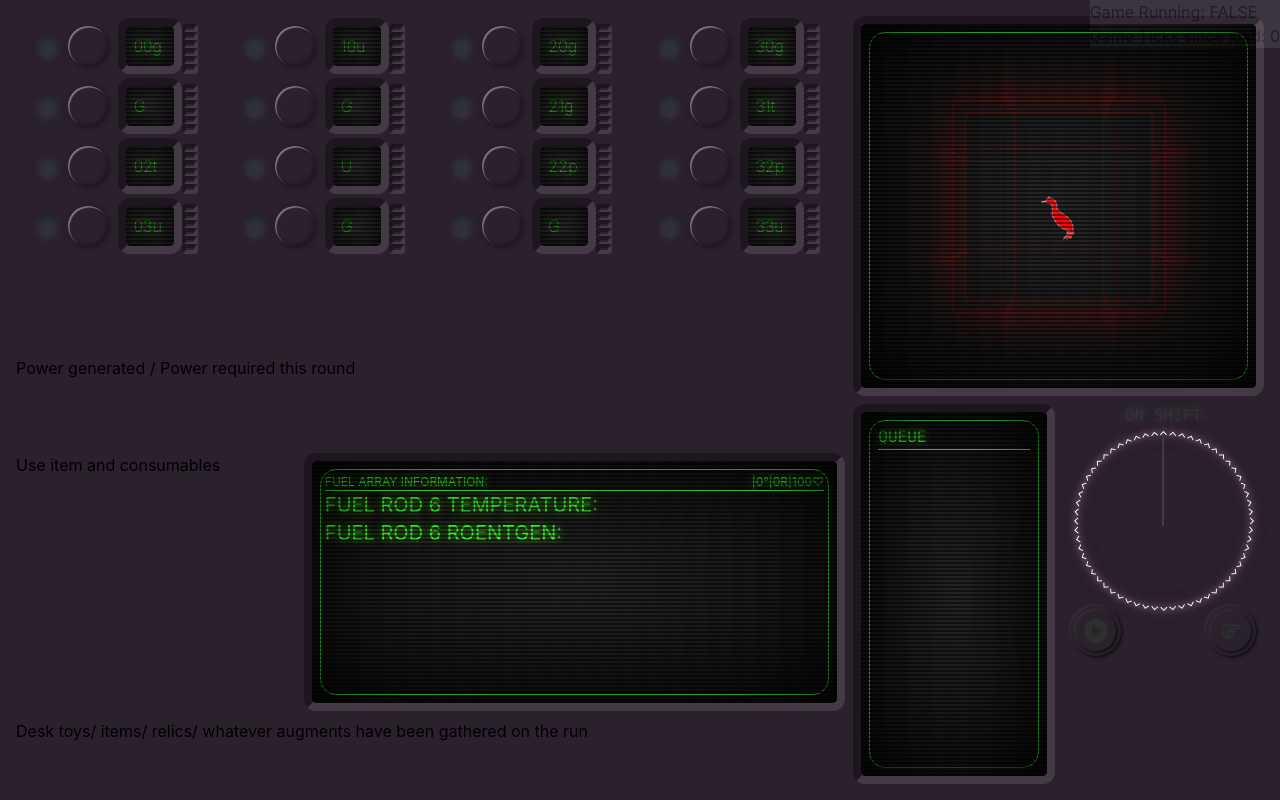
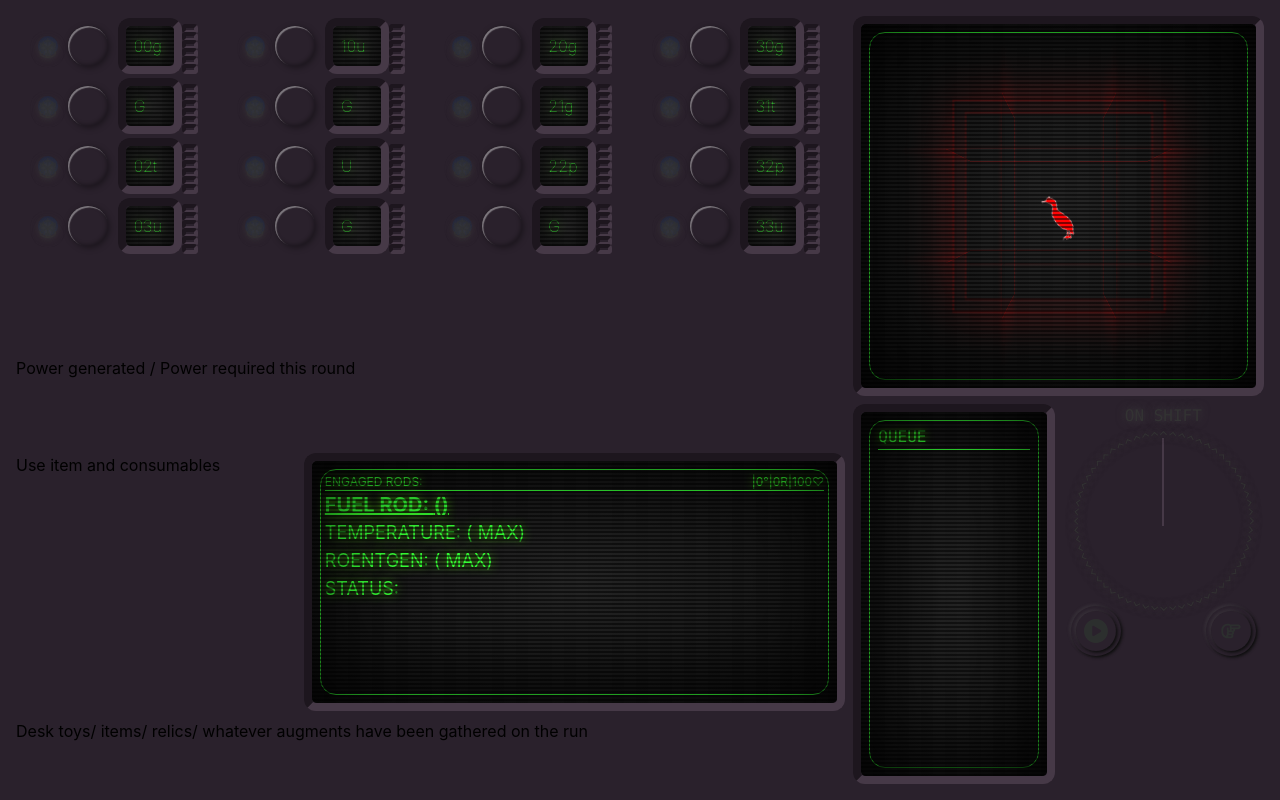
Before and after one commit to christophercurtisdev/ReactorSim, a React (Vite) app: page / in a window 1280 px wide. Built offline with nearby package versions, Linux system fonts and the light colour scheme.

Commit message:
Still not really liking the clock but transitions are nice + fuel status refactor

```diff
--- a/src/App.tsx
+++ b/src/App.tsx
@@ -8,7 +8,7 @@ function App() {
   return (
     <div className='flex w-screen h-screen bg-mauve-800'>
       {/* <TickDebugComponent /> */}
-      <GameDebugComponent />
+      {/* <GameDebugComponent /> */}
       <GameComponent />
     </div>
   );
--- a/src/Components/ControlPanels/ClockComponent.tsx
+++ b/src/Components/ControlPanels/ClockComponent.tsx
@@ -15,21 +15,21 @@ export default function ClockComponent() {
 
     let increments = [];
     for (let index = 0; index < 60; index++) {
-        increments.push(<div className="clock-increment text-xs text-neon-pink">&#x2303;</div>);
+        increments.push(<div className={roundStarted ? "clock-increment text-xs text-neon-white transition-all" : "clock-increment text-xs text-unlit-neon transition-all"}>&#x2303;</div>);
     }
 
     const gameRound = Game.getInstance().getCurrentGameRound();
 
     let roundTimeInSeconds = roundStarted ? gameRound.getDayLength() / TickSystem.getInstance().getTickRate() : 0;
     let bigHandStyle = {animation: roundStarted ? 'tick '+roundTimeInSeconds+'s infinite linear' : ''};
-    let onShiftSignClass = "w-full text-center font-mono ";
+    let onShiftSignClass = "w-full text-center font-mono transition-all ";
     onShiftSignClass += roundStarted ? "text-neon-yellow" : "text-unlit-neon"
 
     let content = (<div className="w-full h-full">
         <div className={onShiftSignClass}>
             ON SHIFT
         </div>
-        <div className="clock">
+        <div className={roundStarted ? "clock ticking" : "clock"}>
             <div className="big-hand-container" style={bigHandStyle}>
                 <div className={roundStarted ? "big-hand ticking" : "big-hand"}></div>
             </div>
--- a/src/Components/ControlPanels/FuelRodSwitchComponent.tsx
+++ b/src/Components/ControlPanels/FuelRodSwitchComponent.tsx
@@ -11,10 +11,10 @@ export default function FuelRodSwitchComponent({fuelRod}: {fuelRod: FuelRod}) {
     const [disabled, setDisabled] = useState(false);
 
     const icons = [];
-    icons[FuelRodStatus.HEALTHY] = ['&#x269b;', 'blue']; // Active
-    icons[FuelRodStatus.IRRADIATED] = ['&#x2622;', 'green']; // Irradiated
-    icons[FuelRodStatus.HOT] = ['&#x2668;', 'red']; // Hot
-    icons[FuelRodStatus.COLD] = ['&#x2744;', 'white']; // Cold
+    icons[FuelRodStatus.HEALTHY.id] = ['&#x269b;', 'blue']; // Active
+    icons[FuelRodStatus.IRRADIATED.id] = ['&#x2622;', 'green']; // Irradiated
+    icons[FuelRodStatus.HOT.id] = ['&#x2668;', 'red']; // Hot
+    icons[FuelRodStatus.COLD.id] = ['&#x2744;', 'white']; // Cold
 
     useEffect(() => {
         const game = Game.getInstance();
@@ -33,9 +33,9 @@ export default function FuelRodSwitchComponent({fuelRod}: {fuelRod: FuelRod}) {
             }
 
             if (fuelRod.getEngaged()) {
-                setLitIcon(disabled ? FuelRodStatus.COLD : fuelRod.status());
+                setLitIcon(disabled ? FuelRodStatus.COLD.id : fuelRod.status().id);
             } else {
-                if (fuelRod.status() == FuelRodStatus.HEALTHY) {
+                if (fuelRod.status().id == FuelRodStatus.HEALTHY.id) {
                     setLitIcon(-1);
                 } else {
                     setLitIcon(3);
--- a/src/Components/ControlPanels/ReactorStatusComponent.tsx
+++ b/src/Components/ControlPanels/ReactorStatusComponent.tsx
@@ -23,12 +23,14 @@ export default function ReactorStatusComponent() {
     let content = <div className="justify-center items-center flex h-full">
             <div className="flex flex-col h-full w-full">
                 <div className="flex text-xs justify-between">
-                    <div className="crt-text">FUEL ARRAY INFORMATION: </div>
+                    <div className="crt-text">ENGAGED RODS: </div>
                     <div className="crt-text">|{Math.round(reactorFuelArrayHeat)}&deg;|{reactorFuelArrayRoentgen}R|100&#x2661;</div>
                 </div>
                 <hr />
-                <div className="crt-text text-xl">FUEL ROD 6 TEMPERATURE: {selectedRod.temperature}</div>
-                <div className="crt-text text-xl">FUEL ROD 6 ROENTGEN: {selectedRod.roentgen}</div>
+                <div className="crt-text text-xl font-bold underline">FUEL ROD: {selectedRod.label} ({selectedRod.rodNumber})</div>
+                <div className="crt-text text-lg">TEMPERATURE: {selectedRod.temperature} ({selectedRod.maximumTemperature} MAX)</div>
+                <div className="crt-text text-lg">ROENTGEN: {selectedRod.roentgen} ({selectedRod.maximumRoentgen} MAX)</div>
+                <div className="crt-text text-lg">STATUS: {selectedRod.label ? selectedRod.status().name : ''}</div>
             </div>
         </div>
     return <CRTCopmonent content={content} />
--- a/src/Core/TypeLists/FuelRodStatus.ts
+++ b/src/Core/TypeLists/FuelRodStatus.ts
@@ -1,8 +1,8 @@
 abstract class FuelRodStatus {
-    public static HEALTHY: number = 0;
-    public static IRRADIATED: number = 1;
-    public static HOT: number = 2;
-    public static COLD: number = 3;
+    public static HEALTHY: {id: number, name: string, description: string} = {id: 0, name: 'HEALTHY', description: ''};
+    public static IRRADIATED: {id: number, name: string, description: string} = {id: 1, name: 'IRRADIATED', description: ''};
+    public static HOT: {id: number, name: string, description: string} = {id: 2, name: 'HOT', description: ''};
+    public static COLD: {id: number, name: string, description: string} = {id: 3, name: 'COLD', description: ''};
 }
 
 export default FuelRodStatus;
```
